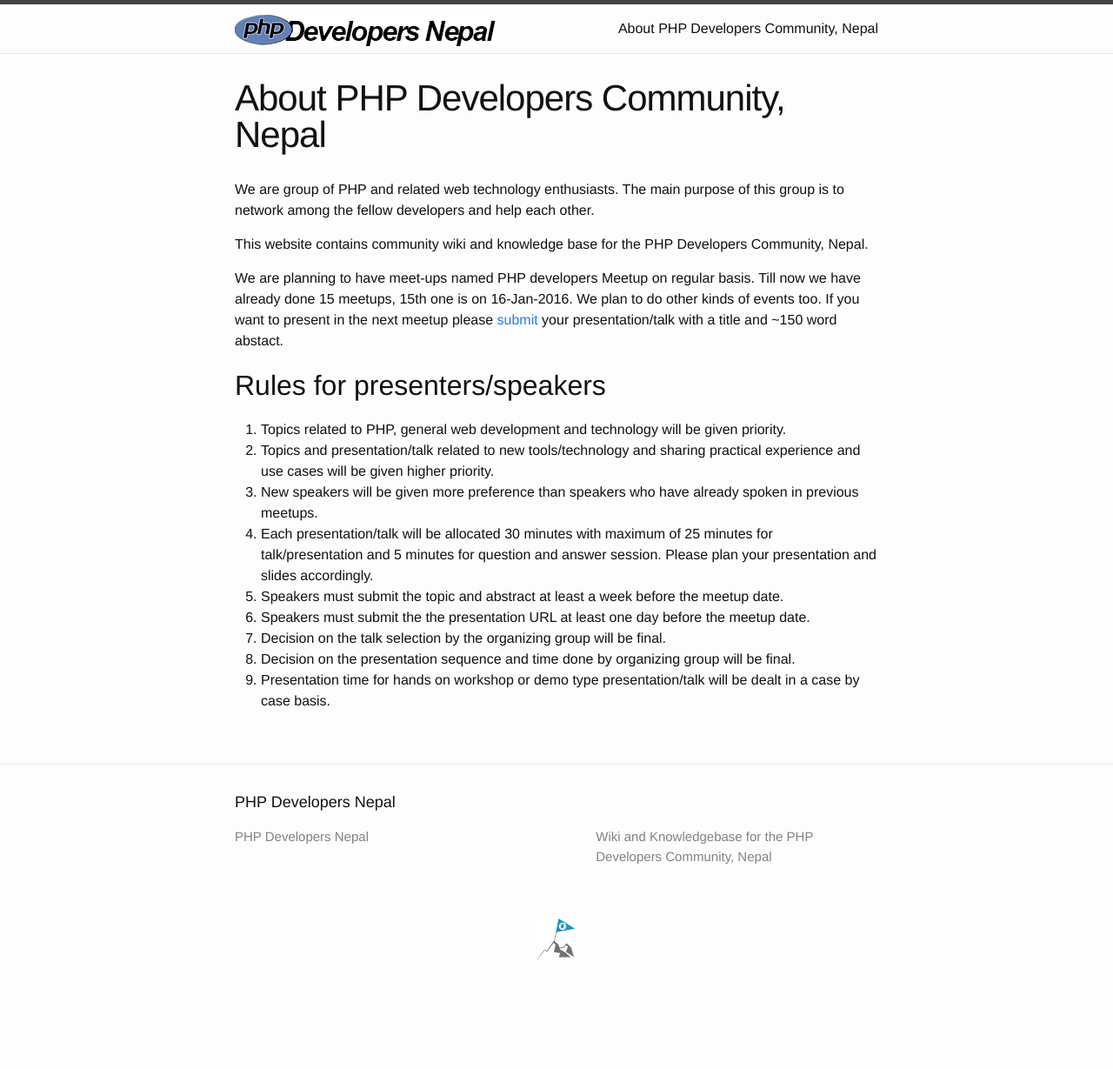
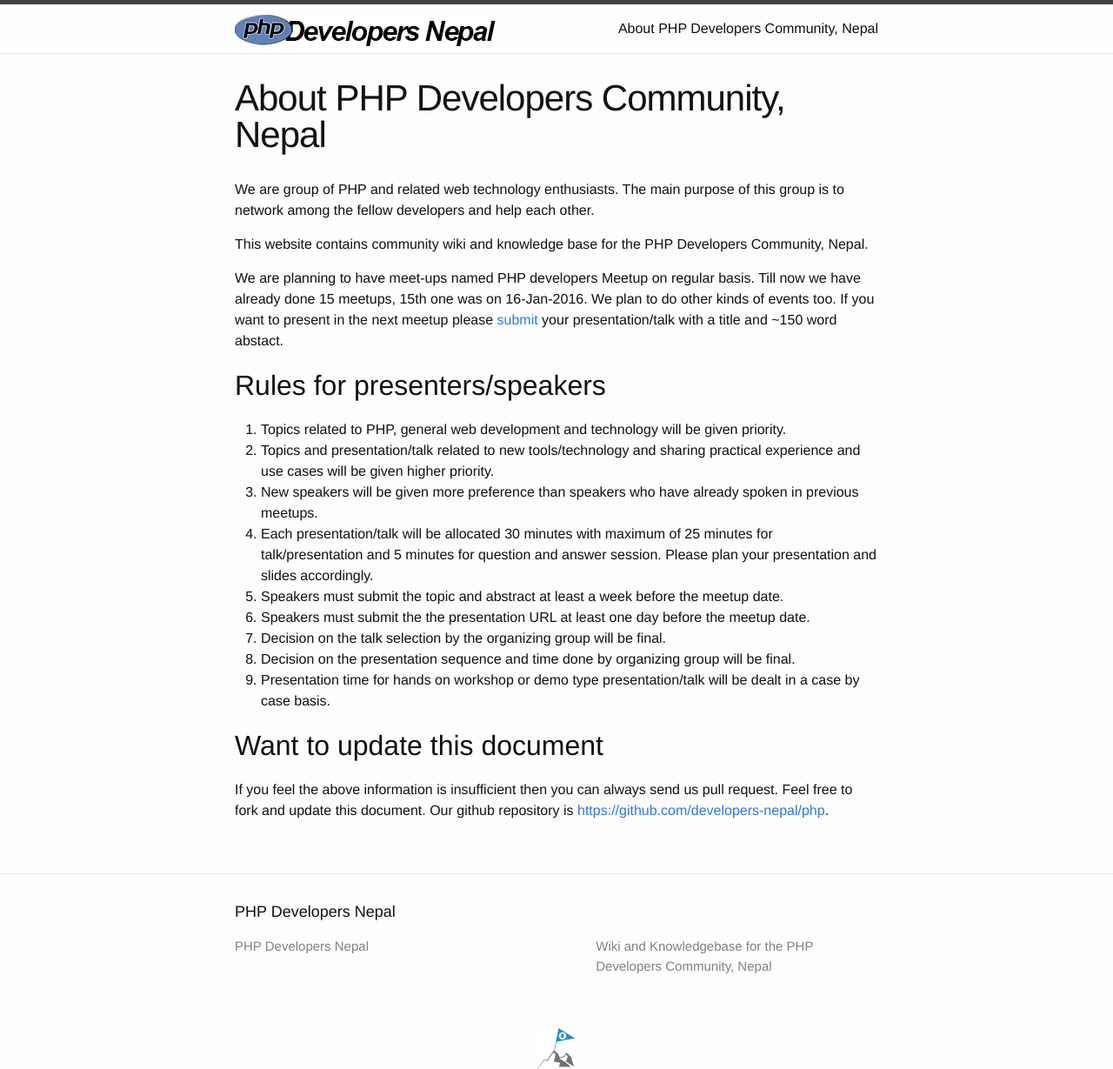
Before and after one commit to developers-nepal/php, a Jekyll site: the page built from about.md, in a window 1280 px wide. Shown: the whole page at 87% size. Built offline with Jekyll 4.4.1, drawn with Linux system fonts in a browser that asks for light colours; before the commit the page ends 1103 px from its top, so only the background shows below that.

Commit message:
update doc
* add github link
* update doc to follow 80 char limit

```diff
--- a/about.md
+++ b/about.md
@@ -3,22 +3,40 @@
 title: About PHP Developers Community, Nepal
 permalink: /about/
 ---
-We are group of PHP and related web technology enthusiasts. The main purpose of this group is to network among the fellow developers and help each other.
+We are group of PHP and related web technology enthusiasts. The main purpose of
+this group is to network among the fellow developers and help each other.
 
-This website contains community wiki and knowledge base for the PHP Developers Community, Nepal.
+This website contains community wiki and knowledge base for the PHP Developers
+Community, Nepal.
 
 We are planning to have meet-ups named PHP developers Meetup on regular basis.
-Till now we have already done 15 meetups, 15th one is on 16-Jan-2016. We plan to do other kinds of events too.
-If you want to present in the next meetup please [submit](http://bit.ly/php-np-talk) your presentation/talk with a title and ~150 word abstact.
+Till now we have already done 15 meetups, 15th one was on 16-Jan-2016. We plan
+to do other kinds of events too. If you want to present in the next meetup
+please [submit](http://bit.ly/php-np-talk) your presentation/talk with a title
+and ~150 word abstact.
 
 ## Rules for presenters/speakers
 
-1. Topics related to PHP, general web development and technology will be given priority.
-1. Topics and presentation/talk related to new tools/technology and sharing practical experience and use cases will be given higher priority.
-1. New speakers will be given more preference than speakers who have already spoken in previous meetups.
-1. Each presentation/talk will be allocated 30 minutes with maximum of 25 minutes for talk/presentation and 5 minutes for question and answer session. Please plan your presentation and slides accordingly.
-1. Speakers must submit the topic and abstract at least a week before the meetup date.
-1. Speakers must submit the the presentation URL at least one day before the meetup date.
+1. Topics related to PHP, general web development and technology will be given
+priority.
+1. Topics and presentation/talk related to new tools/technology and sharing
+practical experience and use cases will be given higher priority.
+1. New speakers will be given more preference than speakers who have already
+spoken in previous meetups.
+1. Each presentation/talk will be allocated 30 minutes with maximum of 25
+minutes for talk/presentation and 5 minutes for question and answer session.
+Please plan your presentation and slides accordingly.
+1. Speakers must submit the topic and abstract at least a week before the meetup
+date.
+1. Speakers must submit the the presentation URL at least one day before the
+meetup date.
 1. Decision on the talk selection by the organizing group will be final.
-1. Decision on the presentation sequence and time done by organizing group will be final.
-1. Presentation time for hands on workshop or demo type presentation/talk will be dealt in a case by case basis.
+1. Decision on the presentation sequence and time done by organizing group will
+be final.
+1. Presentation time for hands on workshop or demo type presentation/talk will
+be dealt in a case by case basis.
+
+## Want to update this document
+If you feel the above information is insufficient then you can always send us
+pull request. Feel free to fork and update this document. Our github repository
+is [https://github.com/developers-nepal/php](https://github.com/developers-nepal/php).
```
